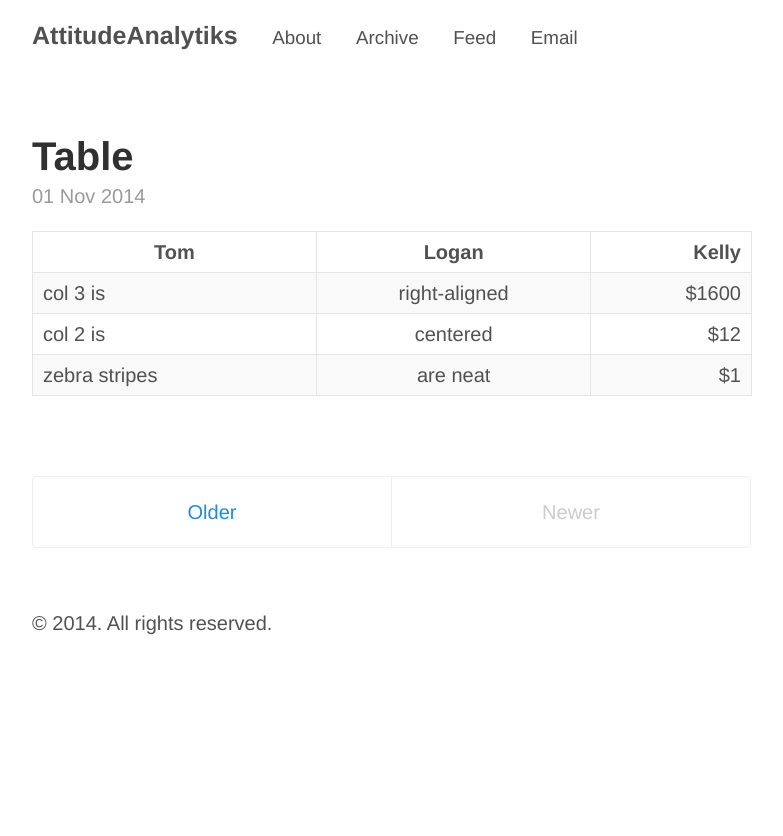
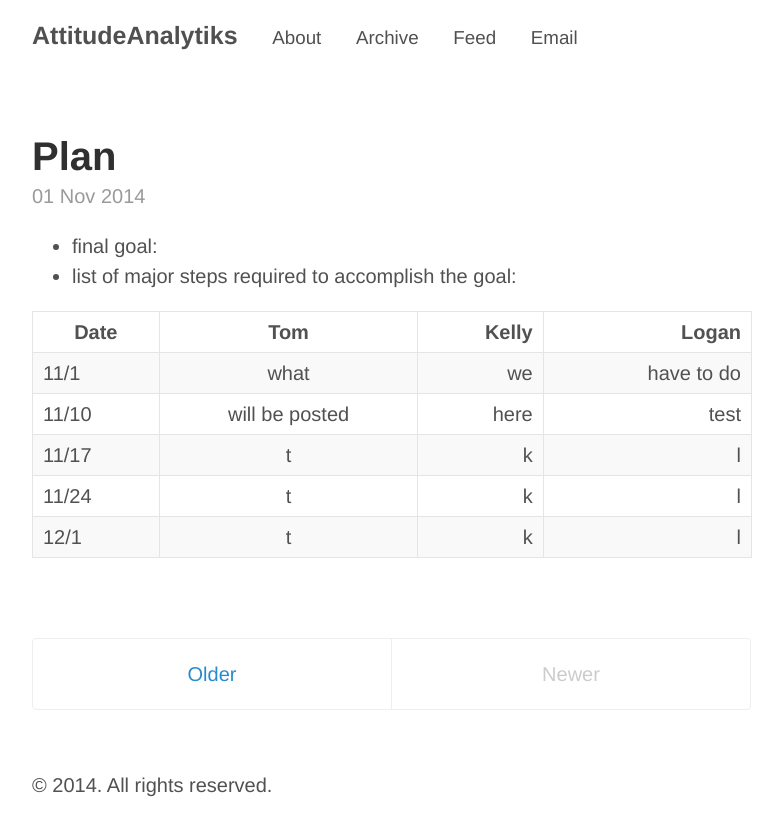
Before and after one commit to AttitudeAnalytiks/AttitudeAnalytiks.github.io, a Jekyll site: the page built from index.html, in a window 1280 px wide. Shown: the top 836 px of the page, without its empty margins (248-1031 px from the left). Built offline with Jekyll 4.4.1, drawn with Linux system fonts in a browser that asks for light colours; Markdown is read by kramdown in place of the engine named in the settings; the list of posts is cut into pages by our own code.

Commit message:
Update 2014-11-01-table.md

```diff
--- a/_posts/2014-11-01-table.md
+++ b/_posts/2014-11-01-table.md
@@ -1,5 +1,17 @@
-| Tom        | Logan           | Kelly  |
-| ------------- |:-------------:| -----:|
-| col 3 is      | right-aligned | $1600 |
-| col 2 is      | centered      |   $12 |
-| zebra stripes | are neat      |    $1 |
+---
+layout: post
+title: Plan
+---
+
+- final goal:
+- list of major steps required to accomplish the goal:
+
+
+
+| Date        | Tom         | Kelly  | Logan |
+| ------------- |:-------------:| -----:| -----:|
+| 11/1 | what  | we | have to do |
+| 11/10 | will be posted| here     |   test |
+| 11/17 | t      |    k  | l |
+| 11/24 | t| k  | l |
+| 12/1  | t | k | l|
```
